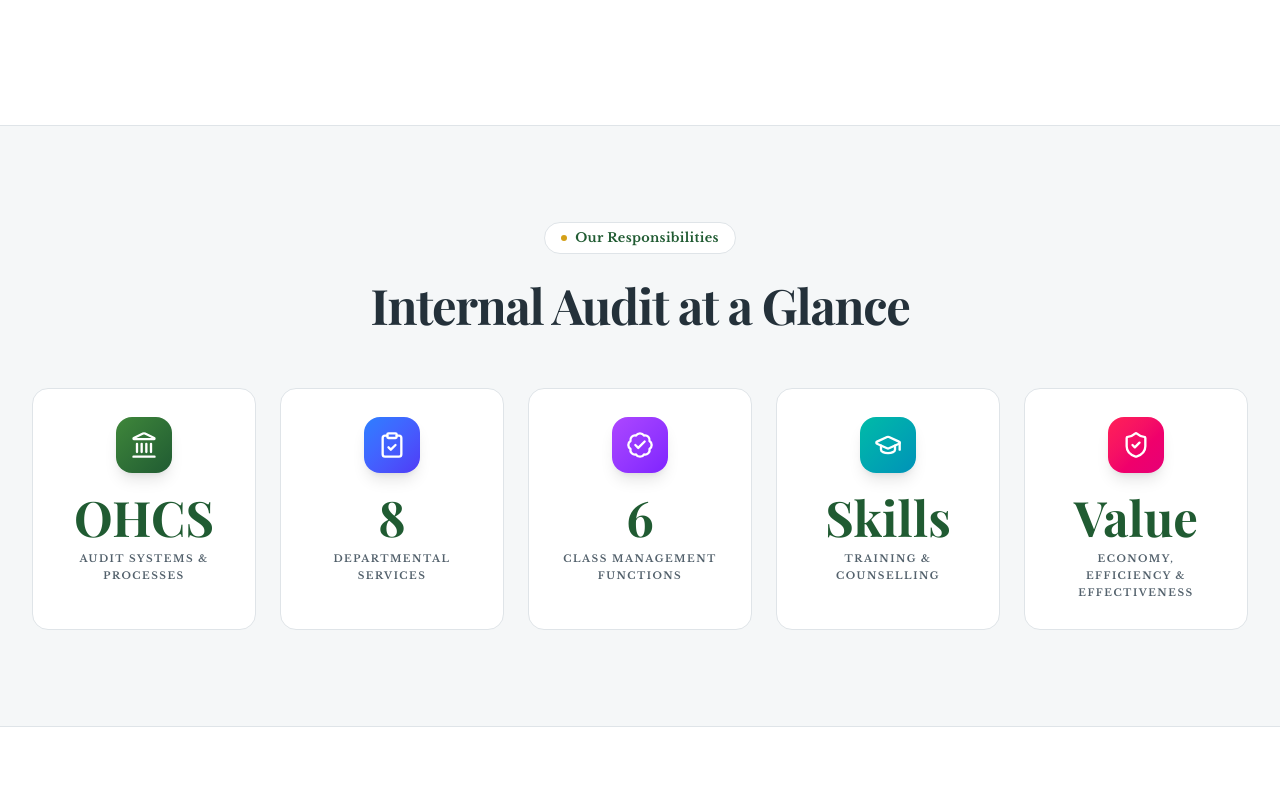
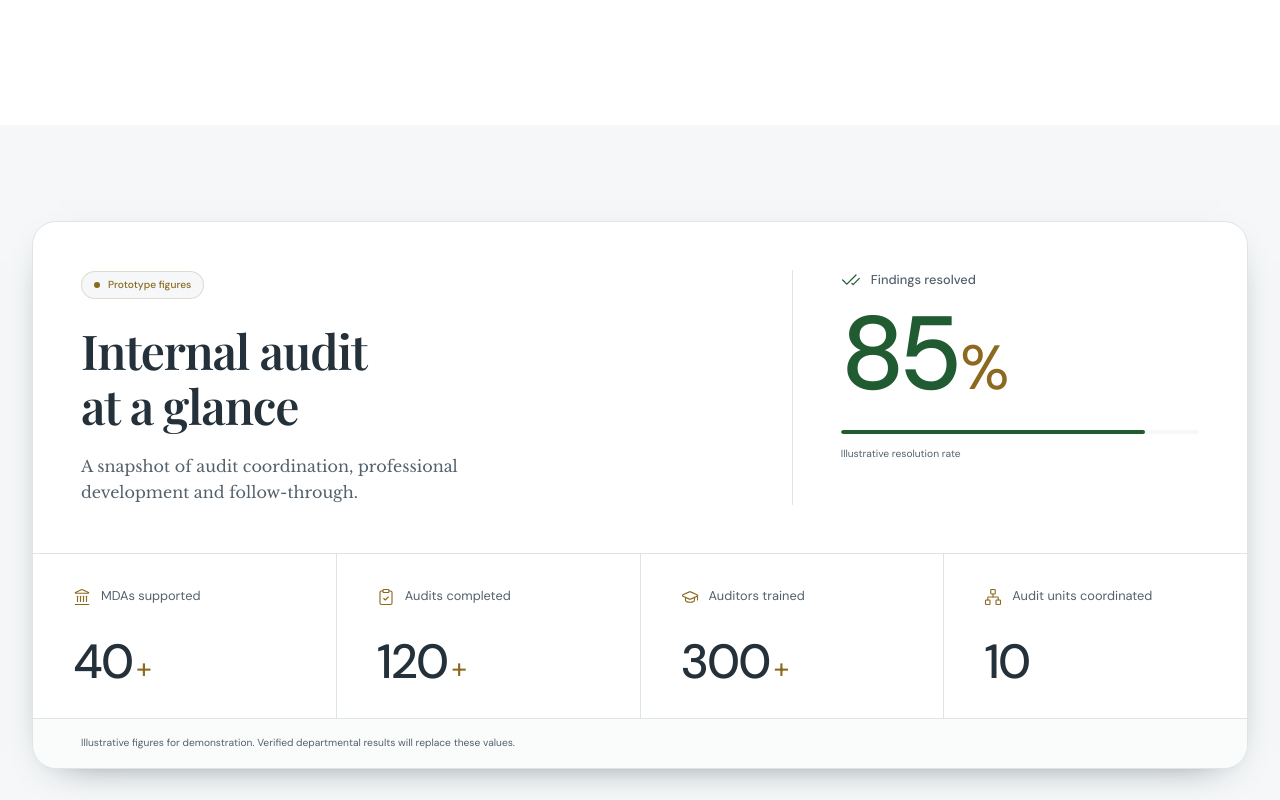
Before and after one commit to ghwmelite-dotcom/IAD, a Next.js app: page / in a window 1280 px wide. Shown: the part 2460-3260 px from the top of the page. Built offline with nearby package versions, Linux system fonts and the light colour scheme; no server answers.

Commit message:
design: refine homepage statistics with illustrative metrics

```diff
--- a/src/components/home/stats-banner.tsx
+++ b/src/components/home/stats-banner.tsx
@@ -1,115 +1,118 @@
 'use client';
 
 import { useEffect, useRef } from 'react';
+import { Landmark, ClipboardCheck, GraduationCap, Network, CheckCheck } from 'lucide-react';
 import { useScrollReveal } from '@/hooks/use-scroll-reveal';
-import { cn } from '@/lib/utils';
-import { Landmark, ClipboardCheck, BadgeCheck, GraduationCap, ShieldCheck } from 'lucide-react';
 
-// Themes are responsibilities, not unverified performance totals.
-const STATS = [
-  { icon: Landmark, number: 'OHCS', label: 'Audit systems & processes', gradient: 'from-primary-light to-primary' },
-  { icon: ClipboardCheck, number: '8', label: 'Departmental services', gradient: 'from-blue-500 to-indigo-600' },
-  { icon: BadgeCheck, number: '6', label: 'Class management functions', gradient: 'from-purple-500 to-violet-600' },
-  { icon: GraduationCap, number: 'Skills', label: 'Training & counselling', gradient: 'from-teal-500 to-cyan-600' },
-  { icon: ShieldCheck, number: 'Value', label: 'Economy, efficiency & effectiveness', gradient: 'from-rose-500 to-pink-600' },
-];
+// Illustrative figures authorised for this prototype on 24 November 2026.
+// Replace this dataset with approved departmental results before production.
+const DEMO_STATS = [
+  { icon: Landmark, value: 40, suffix: '+', label: 'MDAs supported' },
+  { icon: ClipboardCheck, value: 120, suffix: '+', label: 'Audits completed' },
+  { icon: GraduationCap, value: 300, suffix: '+', label: 'Auditors trained' },
+  { icon: Network, value: 10, suffix: '', label: 'Audit units coordinated' },
+] as const;
+const DEMO_RESOLUTION_RATE = 85;
+const COUNT_DURATION_MS = 1100;
 
-const COUNT_DURATION_MS = 1200;
-const CARD_STAGGER_MS = 60;
-
-function StatCard({ stat, index }: { stat: (typeof STATS)[number]; index: number }) {
-  // Observe each card so the lower rows on phones animate only when reached.
-  const { ref, isVisible } = useScrollReveal(0.25);
+function AnimatedFigure({ value, suffix = '' }: { value: number; suffix?: string }) {
+  const { ref, isVisible } = useScrollReveal(0.5);
   const numberRef = useRef<HTMLSpanElement>(null);
-  const delay = index * CARD_STAGGER_MS;
 
   useEffect(() => {
     const node = numberRef.current;
-    if (!isVisible || !node) return;
+    if (!node || !isVisible) return;
+    const preference = window.matchMedia('(prefers-reduced-motion: reduce)');
+    if (preference.matches) return;
 
-    const preference = window.matchMedia('(prefers-reduced-motion: reduce)');
-    if (preference.matches || !/^\d/.test(stat.number)) return;
-
-    const target = Number.parseInt(stat.number, 10);
-    const suffix = stat.number.replace(/^\d+/, '');
-    const start = performance.now() + delay;
     let frame = 0;
-
+    const started = performance.now();
     const finish = () => {
       cancelAnimationFrame(frame);
-      node.textContent = stat.number;
+      node.textContent = String(value);
     };
     const onPreferenceChange = () => {
       if (preference.matches) finish();
     };
     const tick = (now: number) => {
-      const progress = Math.min(Math.max((now - start) / COUNT_DURATION_MS, 0), 1);
-      const eased = 1 - Math.pow(1 - progress, 3);
-      node.textContent = `${Math.round(target * eased)}${suffix}`;
+      const progress = Math.min((now - started) / COUNT_DURATION_MS, 1);
+      node.textContent = String(Math.round(value * (1 - Math.pow(1 - progress, 3))));
       if (progress < 1) frame = requestAnimationFrame(tick);
     };
-
-    node.textContent = `0${suffix}`;
+    node.textContent = '0';
     frame = requestAnimationFrame(tick);
     preference.addEventListener('change', onPreferenceChange);
     return () => {
       finish();
       preference.removeEventListener('change', onPreferenceChange);
     };
-  }, [isVisible, stat.number, delay]);
+  }, [value, isVisible]);
 
   return (
-    <div
-      ref={ref}
-      className={cn(
-        'group bg-white border border-border rounded-2xl p-7 text-center',
-        'hover:border-primary/30 motion-safe:hover:-translate-y-1 transition-all duration-300',
-        isVisible && 'motion-safe:animate-[reveal_300ms_cubic-bezier(0.16,1,0.3,1)_backwards]',
-      )}
-      style={{ animationDelay: `${delay}ms` }}
-    >
-      <div className={cn(
-        'w-14 h-14 rounded-2xl bg-gradient-to-br flex items-center justify-center mx-auto mb-5 shadow-lg',
-        'motion-safe:group-hover:scale-110 transition-transform duration-300',
-        stat.gradient,
-      )}>
-        <stat.icon className="h-7 w-7 text-white" aria-hidden="true" />
-      </div>
-      <p className="text-3xl lg:text-4xl font-bold text-primary leading-none mb-2 font-display tabular-nums">
-        <span className="sr-only">{stat.number}</span>
-        <span aria-hidden="true" className="inline-grid">
-          <span className="invisible col-start-1 row-start-1">{stat.number}</span>
-          <span ref={numberRef} className="col-start-1 row-start-1">{stat.number}</span>
-        </span>
-      </p>
-      <p className="text-[10px] text-text-muted font-bold uppercase tracking-[0.15em]">{stat.label}</p>
-    </div>
+    <span ref={ref} className="inline-flex items-baseline" data-demo-figure>
+      <span className="sr-only">{value}{suffix}</span>
+      <span aria-hidden="true" className="inline-grid tabular-nums">
+        <span className="invisible col-start-1 row-start-1">{value}</span>
+        <span ref={numberRef} className="col-start-1 row-start-1">{value}</span>
+      </span>
+      {suffix && <span aria-hidden="true" className="ml-1 text-[0.6em] font-normal text-home-gold">{suffix}</span>}
+    </span>
   );
 }
 
 export function StatsBanner() {
+  return (
+    <section aria-labelledby="audit-at-a-glance" aria-describedby="audit-figures-note" className="bg-home-canvas py-16 sm:py-20 lg:py-24" data-audit-snapshot>
+      <div className="mx-auto max-w-content px-4 sm:px-6 lg:px-8">
+        <div className="overflow-hidden rounded-3xl border border-home-border bg-white shadow-[0_12px_40px_-28px_var(--color-home-ink)]">
+          <div className="grid md:grid-cols-[minmax(0,1.25fr)_minmax(0,0.75fr)]">
+            <div className="px-6 py-8 sm:p-10 lg:p-12">
+              <span className="mb-6 inline-flex items-center gap-2 rounded-full border border-home-gold/20 bg-home-canvas px-3 py-1.5 font-brand text-xs font-medium text-home-gold">
+                <span aria-hidden="true" className="h-1.5 w-1.5 rounded-full bg-home-gold" />
+                Prototype figures
+              </span>
+              <h2 id="audit-at-a-glance" className="scroll-mt-56 max-w-xl font-display text-3xl font-semibold leading-[1.15] text-home-ink sm:text-4xl lg:text-5xl">
+                Internal audit<br className="hidden sm:block" /> at a glance
+              </h2>
+              <p className="mt-5 max-w-md text-base leading-relaxed text-home-muted">
+                A snapshot of audit coordination, professional development and follow-through.
+              </p>
+            </div>
 
-  return (
-    <section className="relative py-20 lg:py-24 bg-home-canvas border-y border-border overflow-hidden">
-      <div className="relative max-w-content mx-auto px-4 sm:px-6 lg:px-8">
-        <div className="text-center mb-14">
-          <div className="inline-flex items-center gap-2 px-4 py-1.5 rounded-full bg-white border border-border mb-6">
-            <span className="w-1.5 h-1.5 rounded-full bg-accent" aria-hidden="true" />
-            <span className="text-sm font-semibold text-primary tracking-wide">Our Responsibilities</span>
+            <div className="mx-6 border-t border-home-border py-8 sm:mx-10 md:mx-0 md:my-10 md:border-t-0 md:border-l md:px-10 md:py-0 lg:my-12 lg:px-12">
+              <dl>
+                <dt className="flex items-center gap-2.5 font-brand text-sm font-medium text-home-muted">
+                  <CheckCheck className="h-5 w-5 text-primary" strokeWidth={1.5} aria-hidden="true" />
+                  Findings resolved
+                </dt>
+                <dd className="mt-3 font-brand text-[5rem] leading-none font-medium tracking-[-0.06em] text-primary sm:text-[6.5rem]">
+                  <AnimatedFigure value={DEMO_RESOLUTION_RATE} suffix="%" />
+                </dd>
+              </dl>
+              <div aria-hidden="true" className="mt-6 h-1 overflow-hidden rounded-full bg-home-canvas">
+                <div className="h-full rounded-full bg-primary" style={{ width: `${DEMO_RESOLUTION_RATE}%` }} />
+              </div>
+              <p className="mt-3 font-brand text-xs leading-relaxed text-home-muted">Illustrative resolution rate</p>
+            </div>
           </div>
-          <h2 className="font-display text-3xl lg:text-4xl font-bold text-text">
-            Internal Audit at a{' '}
-            <span className="relative inline-block">
-              Glance
-              <span aria-hidden="true" className="absolute -bottom-1 left-0 right-0 h-3 bg-accent/30 rounded-sm -z-10" />
-            </span>
-          </h2>
-        </div>
 
-        <div className="grid grid-cols-2 sm:grid-cols-3 lg:grid-cols-5 gap-6">
-          {STATS.map((stat, index) => (
-            <StatCard key={stat.label} stat={stat} index={index} />
-          ))}
+          <dl className="grid grid-cols-2 gap-px border-t border-home-border bg-home-border lg:grid-cols-4">
+            {DEMO_STATS.map(({ icon: Icon, value, suffix, label }) => (
+              <div key={label} className="min-w-0 bg-white px-5 py-7 sm:px-8 sm:py-8 lg:px-10">
+                <dt className="flex min-h-12 items-start gap-2.5 font-brand text-sm leading-relaxed text-home-muted sm:min-h-10">
+                  <Icon className="mt-0.5 h-[18px] w-[18px] shrink-0 text-home-gold" strokeWidth={1.5} aria-hidden="true" />
+                  <span>{label}</span>
+                </dt>
+                <dd className="mt-3 font-brand text-4xl leading-none font-medium tracking-[-0.04em] text-home-ink sm:text-5xl">
+                  <AnimatedFigure value={value} suffix={suffix} />
+                </dd>
+              </div>
+            ))}
+          </dl>
+
+          <p id="audit-figures-note" className="w-full max-w-none border-t border-home-border bg-home-canvas/50 px-6 py-4 font-brand text-xs leading-relaxed text-home-muted sm:px-10 lg:px-12">
+            Illustrative figures for demonstration. Verified departmental results will replace these values.
+          </p>
         </div>
       </div>
     </section>
```
